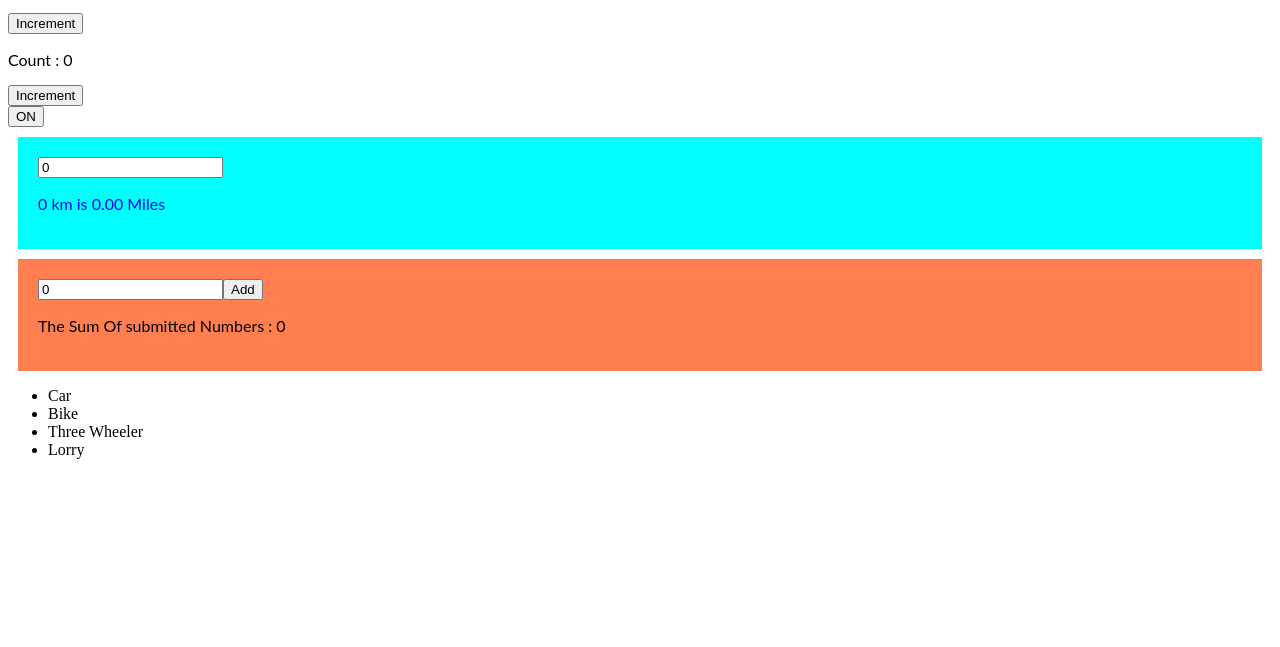
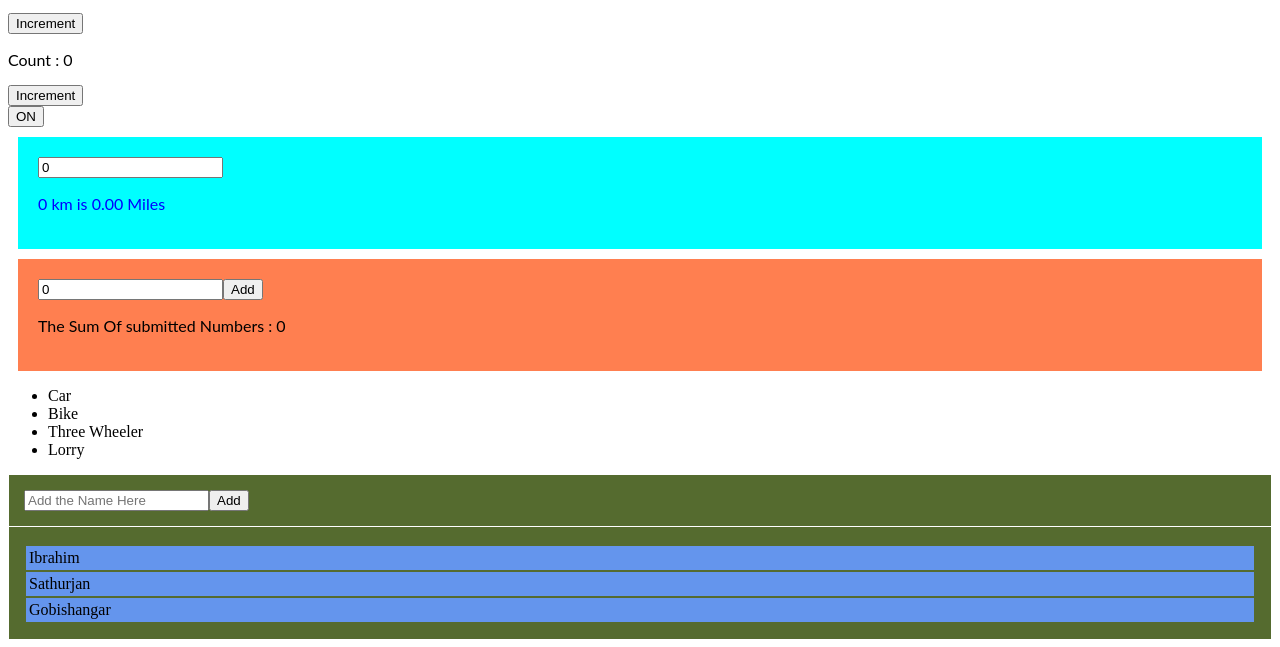
Before and after one commit to j-sathurjan/hello-react-example-ksq4cy, a React app: page / in a window 1280 px wide. Shown: the part 359-1006 px from the top of the page. Before the commit the page ends 834 px from the top, so only its background shows below. Built offline with nearby package versions, Linux system fonts and the light colour scheme.

Commit message:
3 files modified

```diff
--- a/index.html
+++ b/index.html
@@ -16,5 +16,6 @@
     <div id="converter"></div>
     <div id="addform"></div>
     <div id="mylist"></div>
+    <div id="contact"></div>
   </body>
 </html>
--- a/index.js
+++ b/index.js
@@ -142,3 +142,45 @@ function MyList(props) {
   return <ul>{listItems}</ul>;
 }
 ReactDOM.render(<MyList data={arr} />, document.getElementById('mylist'));
+
+//contact manager
+const contacts = ['Ibrahim', 'Sathurjan', 'Gobishangar'];
+function AddPersonForm() {
+  const [person, setPerson] = useState('');
+  function handleSubmit(e) {
+    contacts.push({ person });
+    e.preventDefault();
+  }
+  function handleChange(e) {
+    setPerson(e.target.value);
+  }
+  return (
+    <form class="contactForm" onSubmit={handleSubmit}>
+      <input
+        type="text"
+        placeholder="Add the Name Here"
+        onChange={handleChange}
+        value={person}
+      />
+      <button type="submit" onSubmit={handleSubmit}>
+        Add
+      </button>
+    </form>
+  );
+}
+function PeopleList(props) {
+  const arr = props.data;
+  const listItems = arr.map((val, index) => <li key={index}>{val}</li>);
+  return (
+    <div class="contactForm">
+      <ul class="conatctlist">{listItems}</ul>
+    </div>
+  );
+}
+ReactDOM.render(
+  <div>
+    <AddPersonForm />
+    <PeopleList data={contacts} />
+  </div>,
+  document.getElementById('contact')
+);
--- a/style.css
+++ b/style.css
@@ -30,3 +30,19 @@ p {
   margin: 10px;
   padding: 20px;
 }
+.contactForm {
+  background-color: darkolivegreen;
+  padding: 15px;
+  margin: 1px;
+}
+.conatctlist {
+  list-style: none;
+  margin: 1px;
+  padding: 1px;
+}
+.conatctlist li {
+  list-style: none;
+  margin-top: 2px;
+  padding: 3px;
+  background-color: cornflowerblue;
+}
```
